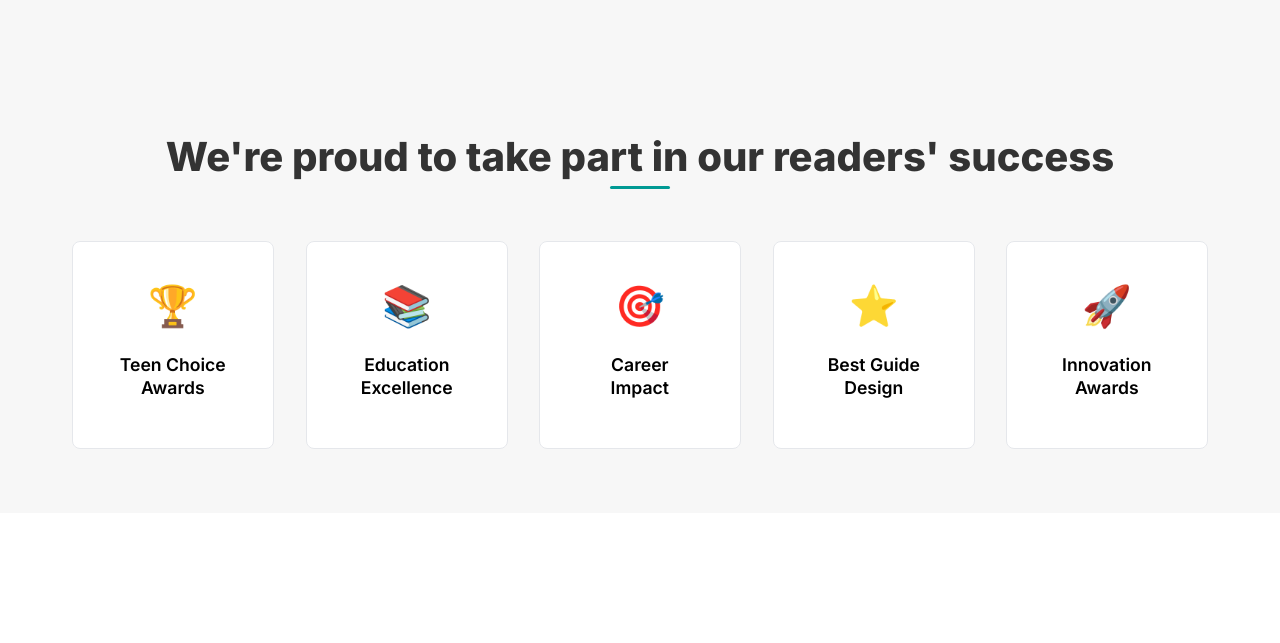
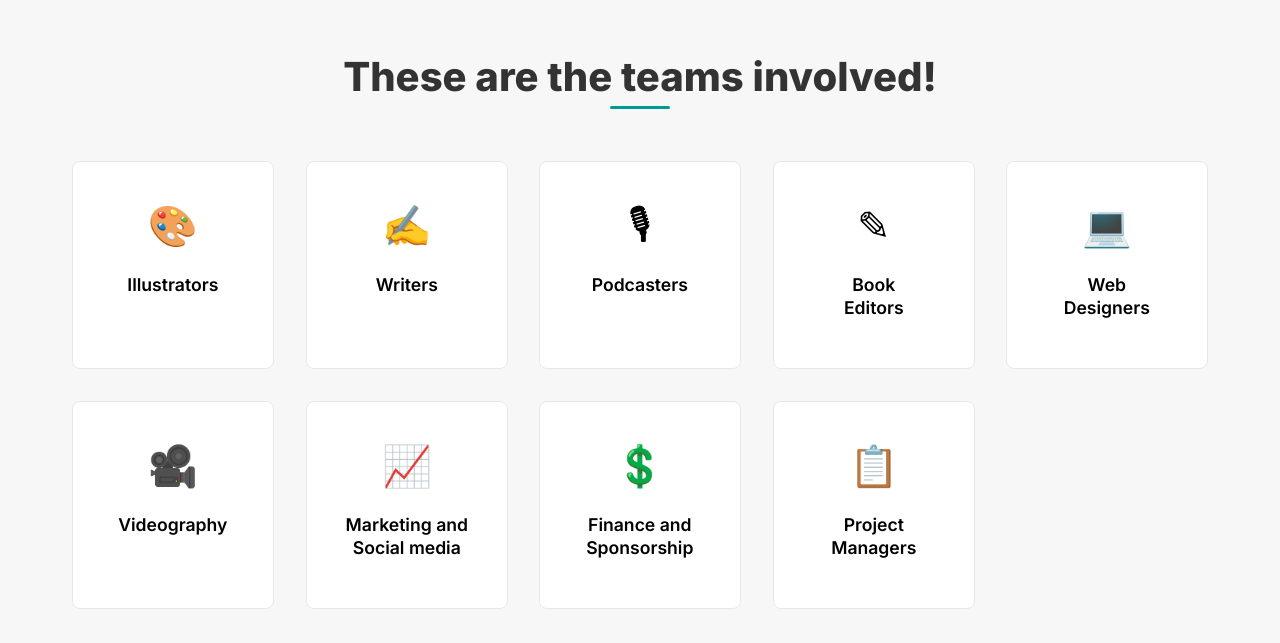
Before and after one commit to TeenInterns1/The-Internship-Book, a website: page index.html in a window 1280 px wide. Shown: the part 3034-3677 px from the top of the page. Drawn offline with nearby package versions, Linux system fonts and the light colour scheme.

Commit message:
Update index.html
Added multimedia button
Removed we love our work section
Added all teams and icons instead of success stories

```diff
--- a/index.html
+++ b/index.html
@@ -219,18 +219,19 @@
 
                 <div class="preview-features animate-fade-left">
                     <div class="preview-tabs">
+                        <button class="tab-btn" data-tab="content">Content</button>
+                        <button class="tab-btn" data-tab="content">Multimedia</button>
                         <button class="tab-btn active" data-tab="illustrations">Illustrations</button>
-                        <button class="tab-btn" data-tab="content">Content</button>
                         <button class="tab-btn" data-tab="interactive">Interactive</button>
                     </div>
 
                     <div class="tab-content">
-                        <div class="tab-panel active" data-tab="illustrations">
+                        <div class="tab-panel" data-tab="illustrations">
                             <h3>Rich Visual Storytelling</h3>
                             <p>Every concept is brought to life with our signature line art style.</p>
                         </div>
 
-                        <div class="tab-panel" data-tab="content">
+                        <div class="tab-panel active" data-tab="content">
                             <h3>Authentic Teen Voice</h3>
                             <p>Written by teens who've been through the internship process themselves.</p>
 
@@ -238,6 +239,11 @@
                                 "Finding your first internship can be intimidating, but we'll break it down into simple, actionable steps anyone can follow."
                                 <cite>— Excerpt from Chapter 3</cite>
                             </blockquote>
+                        </div>
+
+                         <div class="tab-panel" data-tab="multimedia">
+                            <h3>Videography</h3>
+                            <p>Info to be filled later</p>
                         </div>
 
                         <div class="tab-panel" data-tab="interactive">
@@ -261,7 +267,7 @@
             <div class="about-content">
                 <p class="lead-text">
                     <strong>The Internship Book</strong> is a first-of-its-kind multimedia guide created by teenagers, for teenagers.
-                    Launching <strong>24th July 2025</strong>, it's created by <strong>23 teen contributors</strong> under TeenInterns.
+                    Launching <strong>10th June 2025</strong>, it's created by <strong>23 teen contributors</strong> under TeenInterns.
                 </p>
             </div>
         </div>
@@ -351,47 +357,53 @@
     </section>
 
     <!-- 4. Readers Success Section -->
-    <section class="success-stories" id="success-stories">
+    <section class="teams" id="teams">
         <div class="container">
             <div class="section-header animate-fade-up">
-                <h2 class="section-title">We're proud to take part in our readers' success</h2>
+                <h2 class="section-title">These are the teams involved!</h2>
             </div>
 
             <div class="awards-grid">
                 <div class="award-item animate-pop" style="--delay: 0.1s">
-                    <div class="award-icon">🏆</div>
-                    <h4>Teen Choice<br/>Awards</h4>
+                    <div class="award-icon">🎨</div>
+                    <h4>Illustrators</h4>
                 </div>
                 <div class="award-item animate-pop" style="--delay: 0.2s">
-                    <div class="award-icon">📚</div>
-                    <h4>Education<br/>Excellence</h4>
+                    <div class="award-icon">✍</div>
+                    <h4>Writers</h4>
                 </div>
                 <div class="award-item animate-pop" style="--delay: 0.3s">
-                    <div class="award-icon">🎯</div>
-                    <h4>Career<br/>Impact</h4>
+                    <div class="award-icon">🎙</div>
+                    <h4>Podcasters</h4>
                 </div>
                 <div class="award-item animate-pop" style="--delay: 0.4s">
-                    <div class="award-icon">⭐</div>
-                    <h4>Best Guide<br/>Design</h4>
+                    <div class="award-icon">✎</div>
+                    <h4>Book<br/>Editors</h4>
                 </div>
                 <div class="award-item animate-pop" style="--delay: 0.5s">
-                    <div class="award-icon">🚀</div>
-                    <h4>Innovation<br/>Awards</h4>
+                    <div class="award-icon">💻</div>
+                    <h4>Web<br/>Designers</h4>
+                </div>
+                <div class="award-item animate-pop" style="--delay: 0.6s">
+                    <div class="award-icon">🎥</div>
+                    <h4>Videography</h4>
+                </div>
+                <div class="award-item animate-pop" style="--delay: 0.7s">
+                    <div class="award-icon">📈</div>
+                    <h4>Marketing and<br/>Social media</h4>
+                </div>
+                <div class="award-item animate-pop" style="--delay: 0.8s">
+                    <div class="award-icon">💲</div>
+                    <h4>Finance and<br/> Sponsorship</h4>
+                </div>
+                <div class="award-item animate-pop" style="--delay: 0.9s">
+                    <div class="award-icon">📋</div>
+                    <h4>Project<br/>Managers</h4>
                 </div>
             </div>
         </div>
     </section>
 
-    <!-- 5. We Love Our Work Section -->
-    <section class="work-love" id="work-love">
-        <div class="container">
-            <div class="section-header animate-fade-up">
-                <h2 class="section-title">We love our work<br/>and it shows</h2>
-                <p class="section-subtitle">With hundreds of teen stories collected and industry-leading insights, we've created the most comprehensive internship guide.</p>
-                <p class="section-subtitle">Many of our contributors became success stories and made us proud mentors.</p>
-            </div>
-        </div>
-    </section>
 
     <!-- 6. Making an Impact Section -->
     <section class="impact" id="impact">
```
